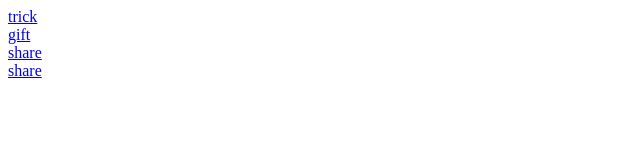
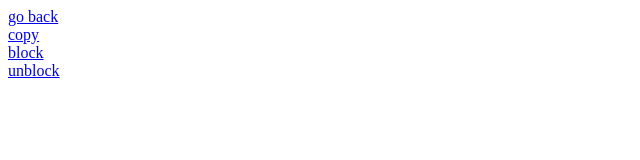
Before and after one commit to stoprain/stoprain.github.com, a plain HTML site: page test.html in a window 1280 px wide. Shown: the full height of the page, 0-640 px from the left. Drawn offline with Linux system fonts and the light colour scheme.

Commit message:
update test.html

```diff
--- a/test.html
+++ b/test.html
@@ -1,11 +1,11 @@
 <html>
 <body>
-<a href='objc://trick'>trick</a>
+<a href='objc://gift_app/go_back'>go back</a>
 <br/>
-<a href='objc://gift'>gift</a>
+<a href='objc://gift_app/copy?code=helloworld123'>copy</a>
 <br/>
-<a href='objc://gift_app/block'>share</a>
+<a href='objc://gift_app/block'>block</a>
 <br/>
-<a href='objc://gift_app/unblock'>share</a>
+<a href='objc://gift_app/unblock'>unblock</a>
 </body>
 </html>
```
